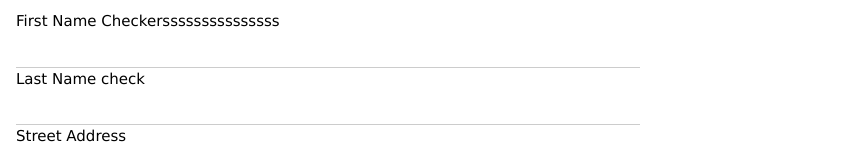
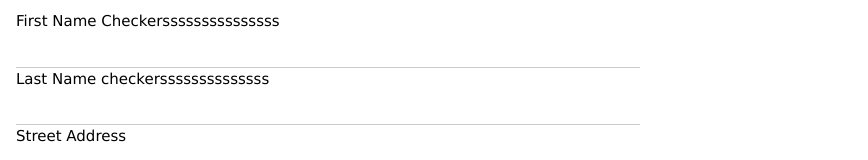
Before and after one commit to keerthana-248/HW2, a plain HTML site: page index.html in a window 1280 px wide. Shown: the part 128-288 px from the top of the page, without its empty margins (0-868 px from the left). Drawn offline with nearby package versions, Linux system fonts and the light colour scheme.

Commit message:
Update index.html

```diff
--- a/index.html
+++ b/index.html
@@ -46,7 +46,7 @@ using various fields-->
             </div>
         </div>
 
-        <label for="last_name">Last Name check</label>
+        <label for="last_name">Last Name checkerssssssssssssss</label>
         <div class="w3-row">
             <div class="w3-col s6">
                 <input class="w3-input w3-small" type="text" id="last_name" name="last_name" required>
```
